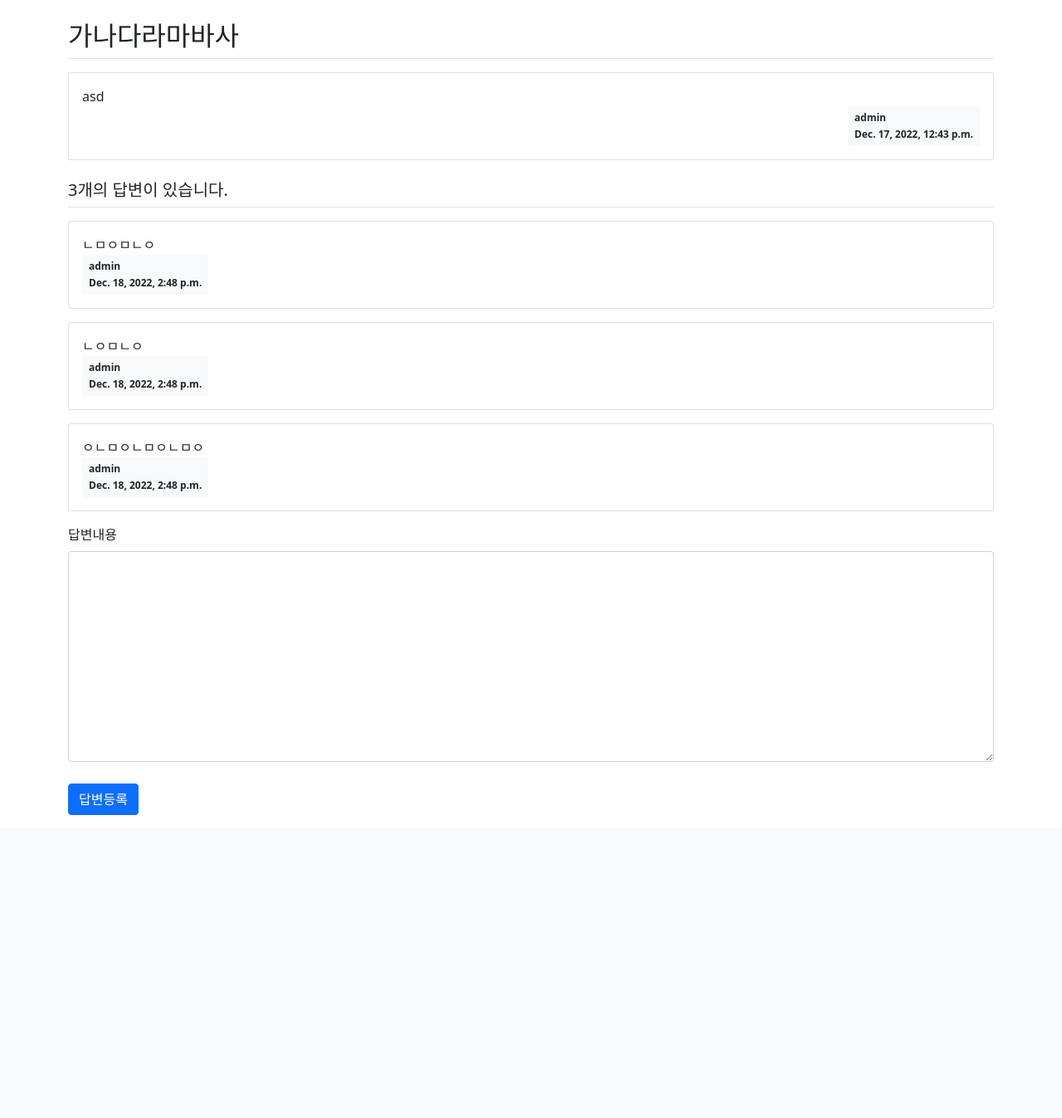
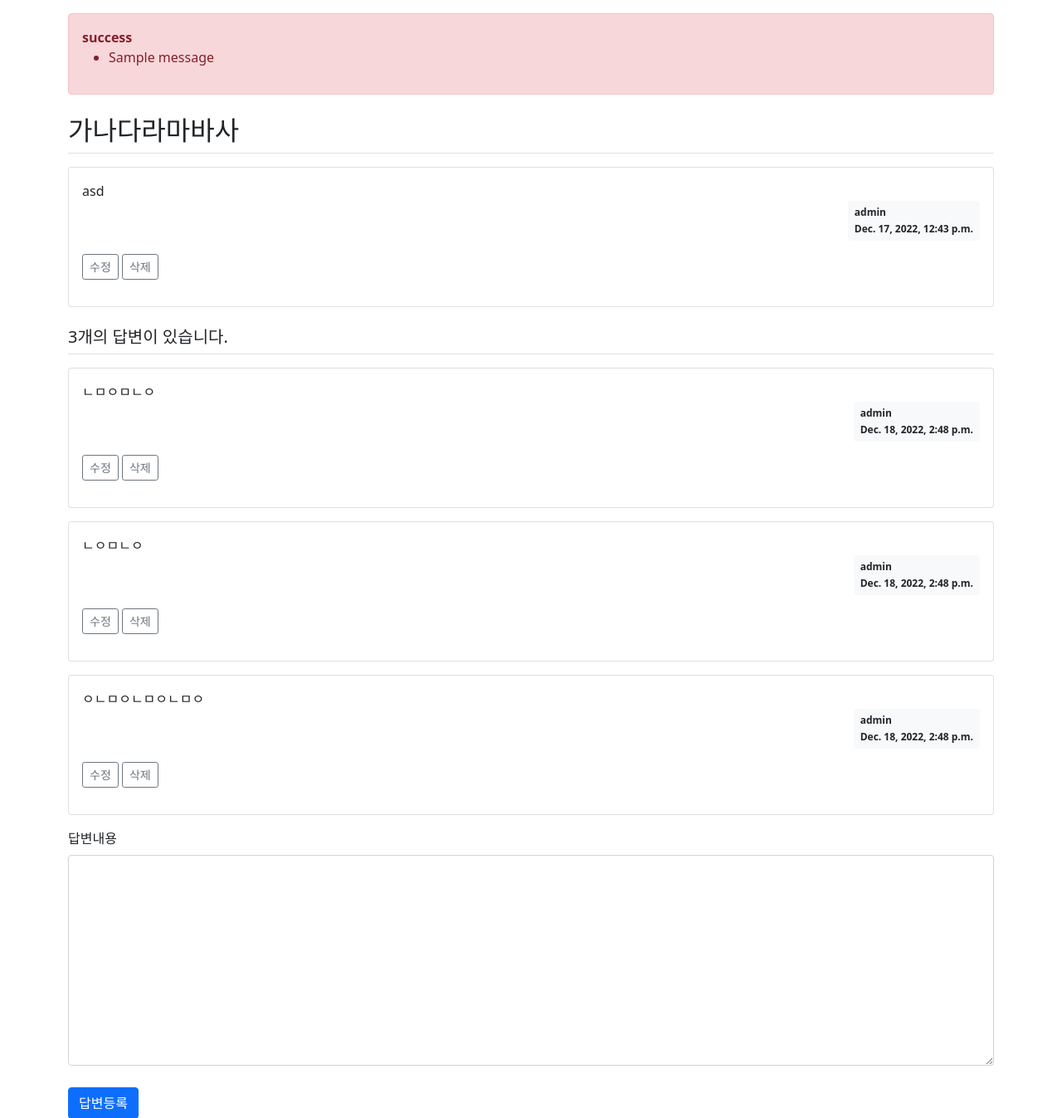
Before and after one commit to kyumly/django, a Django app: page /pybo/answer/create/1/ in a window 1280 px wide. Shown: the part 57-1404 px from the top of the page at 83% size. Before the commit the page ends 1039 px from the top, so only its background shows below. Run offline with Django 3.2, Linux system fonts and the light colour scheme; a user stored in the database is signed in; data comes from the database, SQL or seed files in the repository; both versions use the stored data as it was after the commit; one stand-in notice (Sample message) is shown; some libraries are stand-ins or nearby versions.

Commit message:
3 - 09 수정과 삭제 완료

```diff
--- a/pybo/models.py
+++ b/pybo/models.py
@@ -1,17 +1,21 @@
+from django.contrib.auth.models import User
 from django.db import models
-from django.contrib.auth.models import User
 
-# Create your models here.
+
 class Question(models.Model):
-    author = models.ForeignKey(User ,on_delete=models.CASCADE)
-    subject = models.CharField(max_length=20)
+    author = models.ForeignKey(User, on_delete=models.CASCADE)
+    subject = models.CharField(max_length=200)
     content = models.TextField()
     create_date = models.DateTimeField()
+    modify_date = models.DateTimeField(null=True, blank=True)
+
     def __str__(self):
         return self.subject
 
+
 class Answer(models.Model):
-    author = models.ForeignKey(User ,on_delete=models.CASCADE)
+    author = models.ForeignKey(User, on_delete=models.CASCADE)
     question = models.ForeignKey(Question, on_delete=models.CASCADE)
     content = models.TextField()
     create_date = models.DateTimeField()
+    modify_date = models.DateTimeField(null=True, blank=True)
--- a/pybo/urls.py
+++ b/pybo/urls.py
@@ -5,9 +5,12 @@ from . import views
 
 app_name = "pybo"
 urlpatterns = [
-    path('', views.index, name = "index"),
-    path('<int:question_id>/', views.detail, name="detail"),
+    path('', views.index, name='index'),
+    path('<int:question_id>/', views.detail, name='detail'),
     path('answer/create/<int:question_id>/', views.answer_create, name='answer_create'),
-    path('question/create/', views.question_create, name='question_create')
-
+    path('question/create/', views.question_create, name='question_create'),
+    path('question/modify/<int:question_id>/', views.question_modify, name='question_modify'),
+    path('question/delete/<int:question_id>/', views.question_delete, name='question_delete'),
+    path('answer/modify/<int:answer_id>/', views.answer_modify, name='answer_modify'),
+    path('answer/delete/<int:answer_id>/', views.answer_delete, name='answer_delete'),
 ]
--- a/pybo/views.py
+++ b/pybo/views.py
@@ -2,8 +2,10 @@ from django.shortcuts import render, get_object_or_404, redirect
 from django.utils import timezone
 from .forms import QuestionForm, AnswerForm
 from django.http import HttpResponseNotAllowed
+from .models import Answer
 from django.core.paginator import Paginator
 from django.contrib.auth.decorators import login_required
+from django.contrib import messages
 
 
 from django.http import HttpResponse
@@ -79,3 +81,62 @@ def answer_create(request, question_id):
         form = AnswerForm()
     context = {'question': question, 'form': form}
     return render(request, 'pybo/question_detail.html', context)
+
+
+
+@login_required(login_url='common:login')
+def question_modify(request, question_id):
+    question = get_object_or_404(Question, pk=question_id)
+    if request.user != question.author:
+        messages.error(request, '수정권한이 없습니다')
+        return redirect('pybo:detail', question_id=question.id)
+    if request.method == "POST":
+        form = QuestionForm(request.POST, instance=question)
+        if form.is_valid():
+            question = form.save(commit=False)
+            question.modify_date = timezone.now()  # 수정일시 저장
+            question.save()
+            return redirect('pybo:detail', question_id=question.id)
+    else:
+        form = QuestionForm(instance=question)
+    context = {'form': form}
+    return render(request, 'pybo/question_form.html', context)
+
+
+@login_required(login_url='common:login')
+def question_delete(request, question_id):
+    question = get_object_or_404(Question, pk=question_id)
+    if request.user != question.author:
+        messages.error(request, '삭제권한이 없습니다')
+        return redirect('pybo:detail', question_id=question.id)
+    question.delete()
+    return redirect('pybo:index')
+
+
+@login_required(login_url='common:login')
+def answer_modify(request, answer_id):
+    answer = get_object_or_404(Answer, pk=answer_id)
+    if request.user != answer.author:
+        messages.error(request, '수정권한이 없습니다')
+        return redirect('pybo:detail', question_id=answer.question.id)
+    if request.method == "POST":
+        form = AnswerForm(request.POST, instance=answer)
+        if form.is_valid():
+            answer = form.save(commit=False)
+            answer.modify_date = timezone.now()
+            answer.save()
+            return redirect('pybo:detail', question_id=answer.question.id)
+    else:
+        form = AnswerForm(instance=answer)
+    context = {'answer': answer, 'form': form}
+    return render(request, 'pybo/answer_form.html', context)
+
+
+@login_required(login_url='common:login')
+def answer_delete(request, answer_id):
+    answer = get_object_or_404(Answer, pk=answer_id)
+    if request.user != answer.author:
+        messages.error(request, '삭제권한이 없습니다')
+    else:
+        answer.delete()
+    return redirect('pybo:detail', question_id=answer.question.id)
--- a/templates/base.html
+++ b/templates/base.html
@@ -1,6 +1,6 @@
 {% load static %}
-<!DOCTYPE html>
-<html lang="en">
+<!doctype html>
+<html lang="ko">
 <head>
     <!-- Required meta tags -->
     <meta charset="utf-8">
@@ -9,15 +9,20 @@
     <link rel="stylesheet" type="text/css" href="{% static 'bootstrap.min.css' %}">
     <!-- pybo CSS -->
     <link rel="stylesheet" type="text/css" href="{% static 'style.css' %}">
-    <!-- Bootstrap JS -->
-    <script src="{% static 'bootstrap.min.js' %}"></script>
     <title>Hello, pybo!</title>
-
 </head>
 <body>
 <!-- 네비게이션바 -->
 {% include "navbar.html" %}
+<!-- 기본 템플릿 안에 삽입될 내용 Start -->
 {% block content %}
 {% endblock %}
+<!-- 기본 템플릿 안에 삽입될 내용 End -->
+<!-- Bootstrap JS -->
+<script src="{% static 'bootstrap.min.js' %}"></script>
+<!-- 자바스크립트 Start -->
+{% block script %}
+{% endblock %}
+<!-- 자바스크립트 End -->
 </body>
 </html>
--- a/templates/pybo/question_detail.html
+++ b/templates/pybo/question_detail.html
@@ -1,51 +1,94 @@
 {% extends 'base.html' %}
 {% block content %}
 <div class="container my-3">
+    <!-- message 표시 -->
+    {% if messages %}
+    <div class="alert alert-danger my-3" role="alert">
+        {% for message in messages %}
+        <strong>{{ message.tags }}</strong>
+        <ul>
+            <li>{{ message.message }}</li>
+        </ul>
+        {% endfor %}
+    </div>
+    {% endif %}
+    <!-- 질문 -->
     <h2 class="border-bottom py-2">{{ question.subject }}</h2>
     <div class="card my-3">
         <div class="card-body">
             <div class="card-text" style="white-space: pre-line;">{{ question.content }}</div>
             <div class="d-flex justify-content-end">
-            <div class="badge bg-light text-dark p-2 text-start">
-                <div class="mb-2">{{ question.author.username }}</div>
-                <div>{{ question.create_date }}</div>
+                {% if question.modify_date %}
+                <div class="badge bg-light text-dark p-2 text-start mx-3">
+                    <div class="mb-2">modified at</div>
+                    <div>{{ question.modify_date }}</div>
+                </div>
+                {% endif %}
+                <div class="badge bg-light text-dark p-2 text-start">
+                    <div class="mb-2">{{ question.author.username }}</div>
+                    <div>{{ question.create_date }}</div>
+                </div>
             </div>
+            <div class="my-3">
+                {% if request.user == question.author %}
+                <a href="{% url 'pybo:question_modify' question.id  %}"
+                   class="btn btn-sm btn-outline-secondary">수정</a>
+                <a href="#" class="delete btn btn-sm btn-outline-secondary"
+                   data-uri="{% url 'pybo:question_delete' question.id  %}">삭제</a>
+                {% endif %}
             </div>
         </div>
     </div>
+    <!-- 답변 -->
     <h5 class="border-bottom my-3 py-2">{{question.answer_set.count}}개의 답변이 있습니다.</h5>
     {% for answer in question.answer_set.all %}
     <div class="card my-3">
         <div class="card-body">
             <div class="card-text" style="white-space: pre-line;">{{ answer.content }}</div>
+            <div class="d-flex justify-content-end">
+                {% if answer.modify_date %}
+                <div class="badge bg-light text-dark p-2 text-start mx-3">
+                    <div class="mb-2">modified at</div>
+                    <div>{{ answer.modify_date }}</div>
+                </div>
+                {% endif %}
                 <div class="badge bg-light text-dark p-2 text-start">
                     <div class="mb-2">{{ answer.author.username }}</div>
                     <div>{{ answer.create_date }}</div>
                 </div>
+            </div>
+            <div class="my-3">
+                {% if request.user == answer.author %}
+                <a href="{% url 'pybo:answer_modify' answer.id  %}"
+                   class="btn btn-sm btn-outline-secondary">수정</a>
+                <a href="#" class="delete btn btn-sm btn-outline-secondary "
+                   data-uri="{% url 'pybo:answer_delete' answer.id  %}">삭제</a>
+                {% endif %}
+            </div>
         </div>
     </div>
     {% endfor %}
     <form action="{% url 'pybo:answer_create' question.id %}" method="post" class="my-3">
         {% csrf_token %}
-        <!-- 오류표시 Start -->
-        {% if form.errors %}
-        <div class="alert alert-danger" role="alert">
-            {% for field in form %}
-            {% if field.errors %}
-            <div>
-                <strong>{{ field.label }}</strong>
-                {{ field.errors }}
-            </div>
-            {% endif %}
-            {% endfor %}
-        </div>
-        {% endif %}
-        <!-- 오류표시 End -->
+        {% include "form_errors.html" %}
         <div class="mb-3">
             <label for="content" class="form-label">답변내용</label>
-            <textarea {% if not user.is_authenticated %}disabled{% endif %}  name="content" id="content" class="form-control" rows="10"></textarea>
+            <textarea {% if not user.is_authenticated %}disabled{% endif %}
+                      name="content" id="content" class="form-control" rows="10"></textarea>
         </div>
         <input type="submit" value="답변등록" class="btn btn-primary">
     </form>
 </div>
 {% endblock %}
+{% block script %}
+<script type='text/javascript'>
+const delete_elements = document.getElementsByClassName("delete");
+Array.from(delete_elements).forEach(function(element) {
+    element.addEventListener('click', function() {
+        if(confirm("정말로 삭제하시겠습니까?")) {
+            location.href = this.dataset.uri;
+        };
+    });
+});
+</script>
+{% endblock %}
```
Also changed, not shown: templates/pybo/answer_form.html (added, +15 -0 lines), db.sqlite3.
